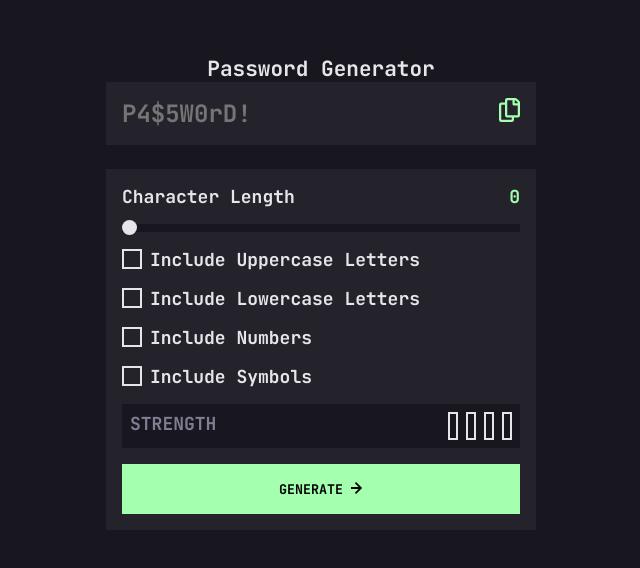
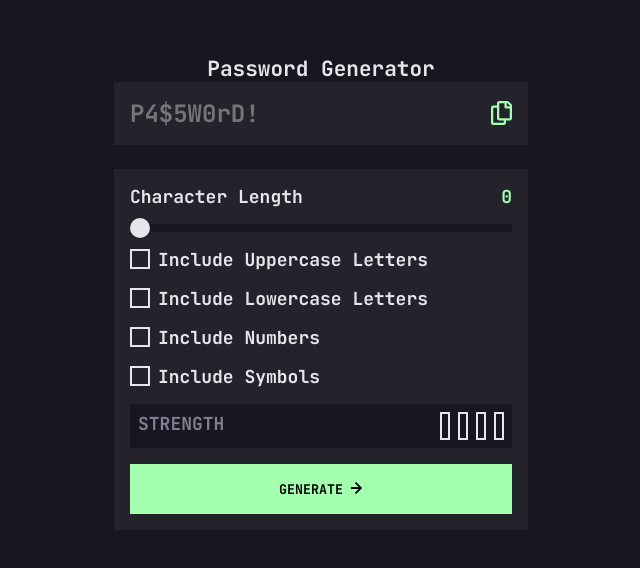
Before and after one commit to Taresta/password-generator-app, a plain HTML site: page starter-code/index.html in a window 1280 px wide. Shown: the part 108-676 px from the top of the page, without its empty margins (319-959 px from the left). Drawn offline with Linux system fonts and the light colour scheme.

Commit message:
Completed the first proper version -Might need little adjustments.

```diff
--- a/starter-code/styles/style.scss
+++ b/starter-code/styles/style.scss
@@ -140,8 +140,8 @@ header {
                     //Styling the thumb
                     &::-webkit-slider-thumb {
                         -webkit-appearance:none; //Clear browser thumb
-                        height:15px;
-                        width:15px;
+                        height:20px;
+                        width:20px;
                         background-color: $almost-white;
                         border-radius: 50%;
                         cursor: pointer;
@@ -275,3 +275,17 @@ header {
 //appear, on larger screens the card grow, the only solution is absolute
 //but I do not like that for smaller screen sizes. Maybe we can leave that for now
 //But for now let us leave it.
+@media (min-width:425px) {
+    .password-card {
+        .password-card__section {
+            &.password-card__result {
+                position: relative;
+                align-items: center;
+                .password-card__copied-status{
+                    position: absolute;
+                    right: 15%;
+                }
+            }
+        }
+    }
+}
```
Also changed, not shown: starter-code/styles/style.css.
